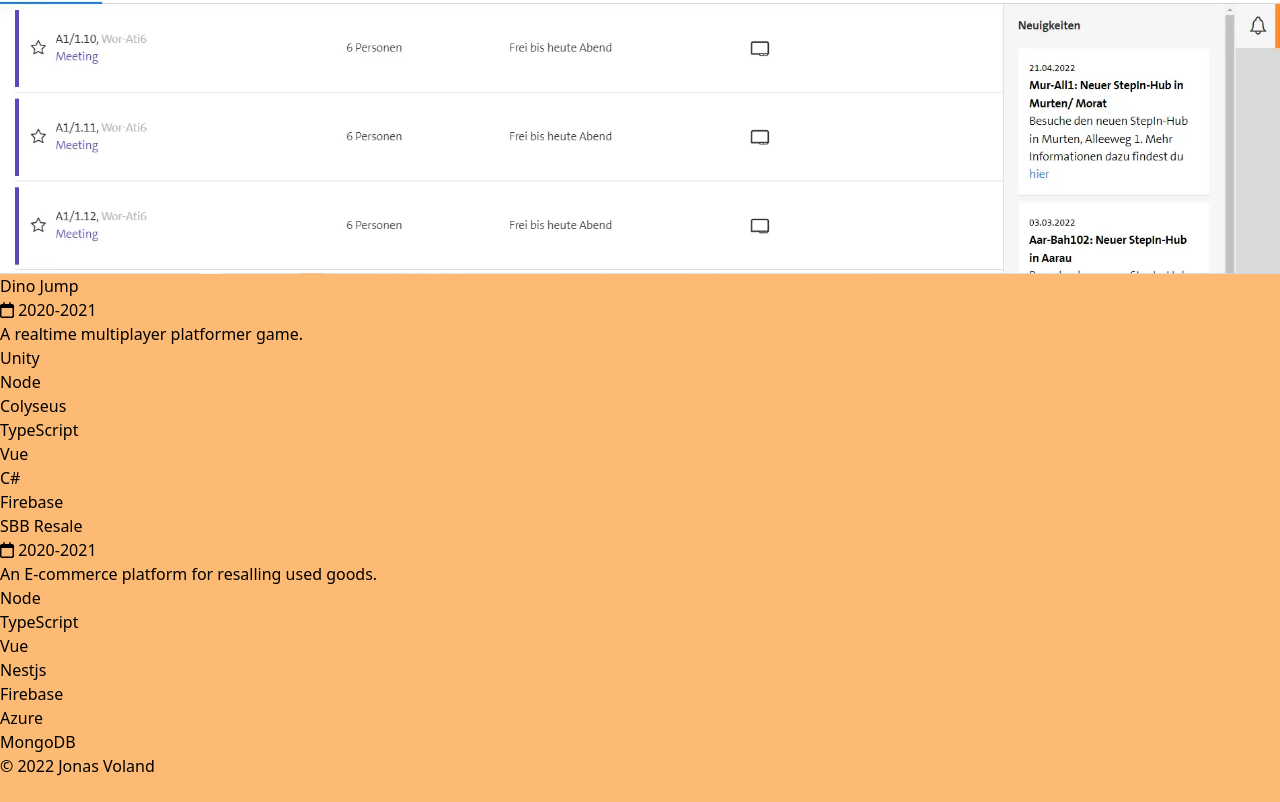
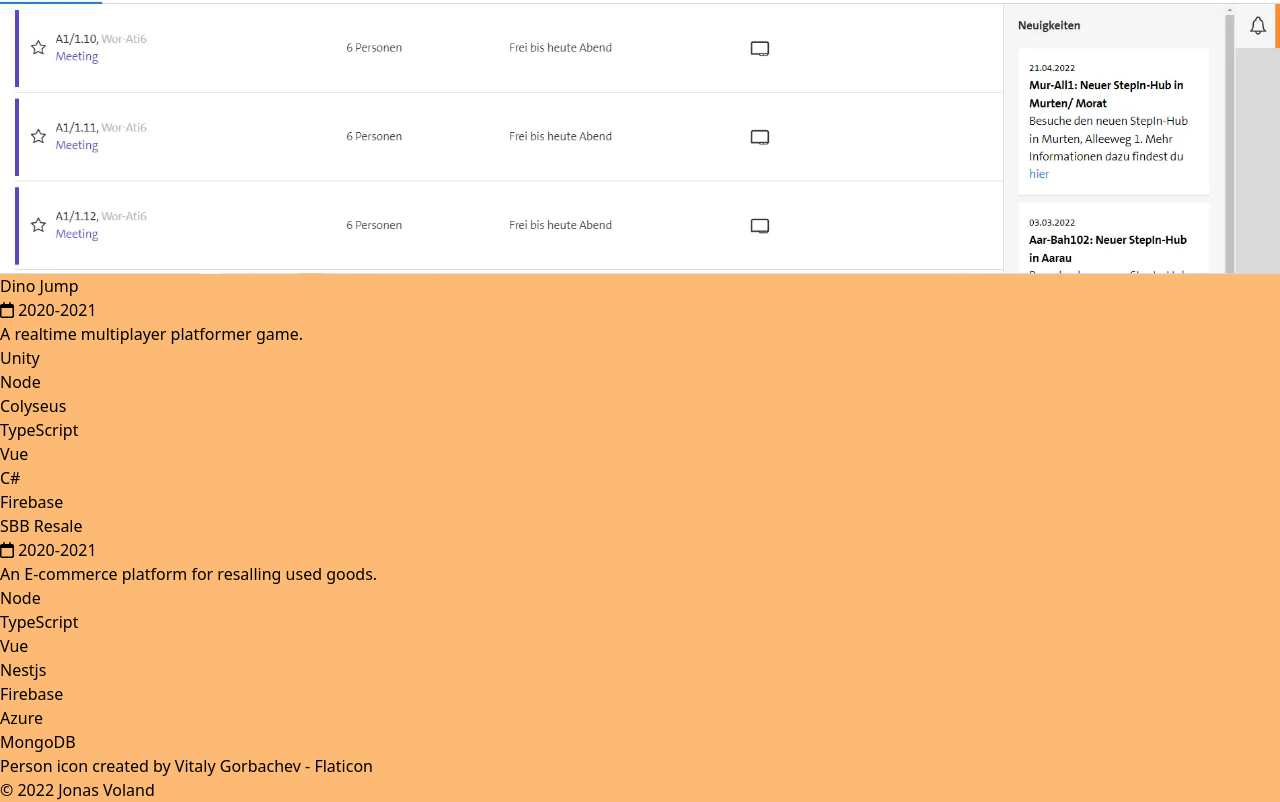
Before and after one commit to Wenish/portfolio, a Vue app: page / in a window 1280 px wide. Shown: the part 900-1702 px from the top of the page. Before the commit the page ends 1678 px from the top, so only its background shows below. Built offline with nearby package versions, Linux system fonts and the light colour scheme.

Commit message:
Update TheFooter.vue

```diff
--- a/src/components/TheFooter.vue
+++ b/src/components/TheFooter.vue
@@ -1,5 +1,11 @@
 <template>
-<div class="grid justify-center py-4">
-    © 2022 Jonas Voland
-</div>
+    <div class="grid justify-center py-4">
+        <div>
+            <div class="text-xs font-light">
+                <a href="https://www.flaticon.com/free-icons/person" target="_blank" title="person icons">Person icon created by Vitaly
+                    Gorbachev - Flaticon</a>
+            </div>
+            <div class="py-4 text-lg">© 2022 Jonas Voland</div>
+        </div>
+    </div>
 </template>
```
